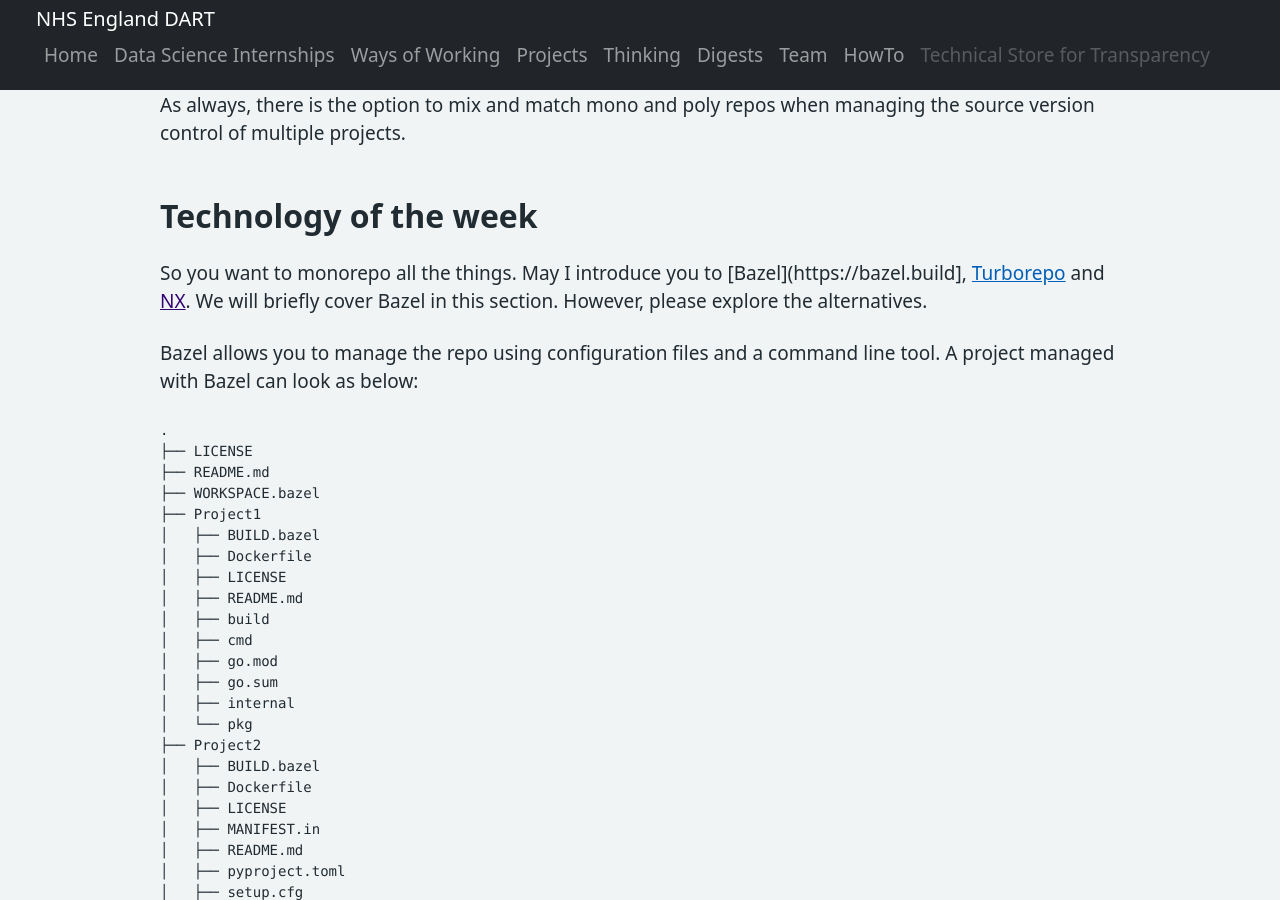
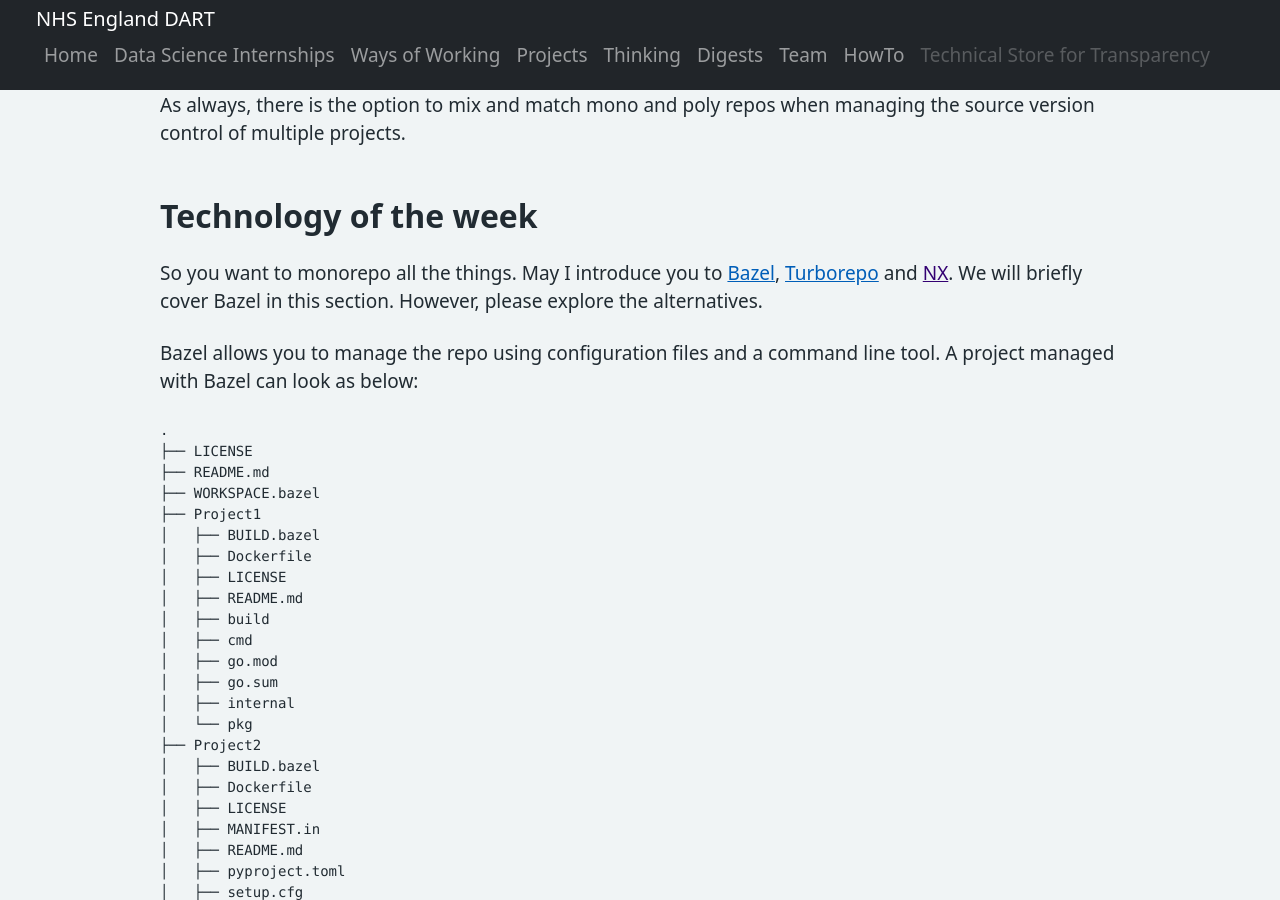
Before and after one commit to nhsx/AnalyticsUnit, a Jekyll site: the page built from content/digest/kevin-digest-003.md, in a window 1280 px wide and 900 px high, scrolled down 1861 px. Built offline with Jekyll 4.4.1, drawn with Linux system fonts in a browser that asks for light colours; part of the change alters nothing that is shown.

Commit message:
Update kevin-digest-003.md

```diff
--- a/content/digest/kevin-digest-003.md
+++ b/content/digest/kevin-digest-003.md
@@ -48,7 +48,7 @@ As always, there is the option to mix and match mono and poly repos when managin
 
 ## Technology of the week
 
-So you want to monorepo all the things. May I introduce you to [Bazel](https://bazel.build], [Turborepo](https://turbo.build) and [NX](). We will briefly cover Bazel in this section. However, please explore the alternatives.
+So you want to monorepo all the things. May I introduce you to [Bazel](https://bazel.build), [Turborepo](https://turbo.build) and [NX](). We will briefly cover Bazel in this section. However, please explore the alternatives.
 
 Bazel allows you to manage the repo using configuration files and a command line tool. A project managed with Bazel can look as below:
 
```
